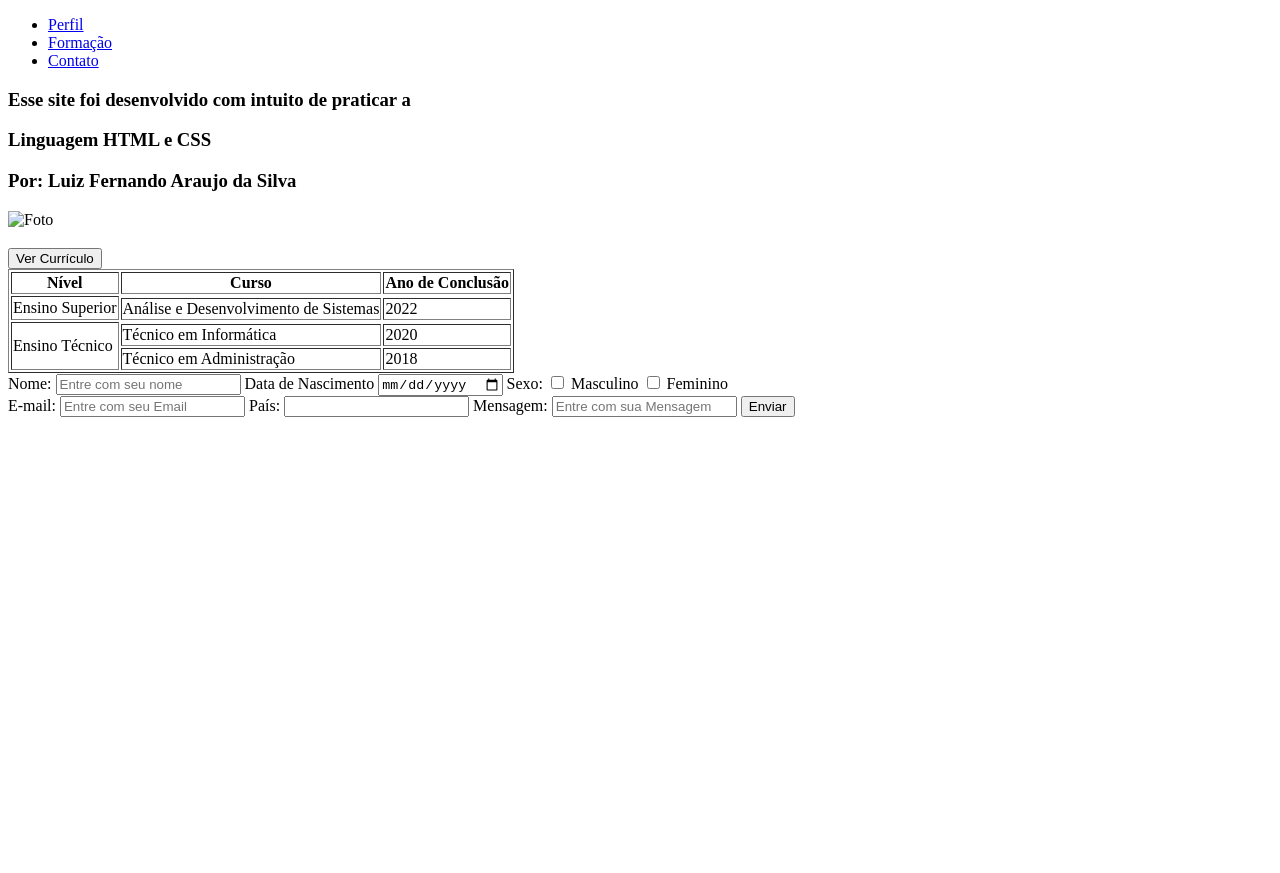
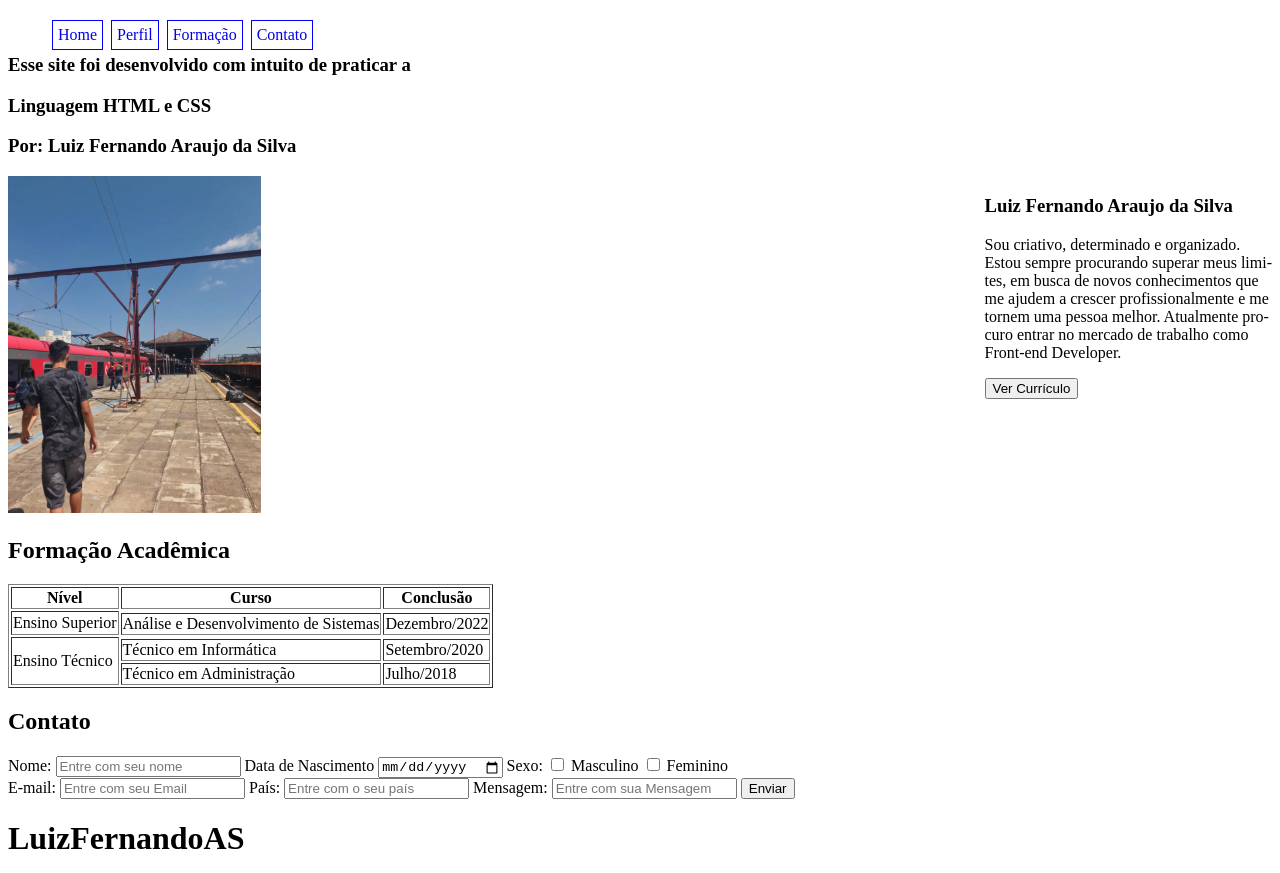
Before and after one commit to LuizFernandoAS/OnePage, a plain HTML site: page index.html in a window 1280 px wide. Shown: the top 873 px of the page. Before the commit the page ends 800 px from the top, so only its background shows below. Drawn offline with Linux system fonts and the light colour scheme.

Commit message:
Iniciando o CSS

```diff
--- a/index.html
+++ b/index.html
@@ -3,12 +3,12 @@
 <head>
     <meta charset="UTF-8">
     <meta name="viewport" content="width=device-width, initial-scale=1.0">
+    <link type="text/css" rel="stylesheet" href="style-index.css"/>
     <title>OnePage | Portfólio</title>
 </head>
 <body>
     <main>
-        <section>
-
+        <section id="home">
             <!-- Menu -->
             <header>
                 <div id=logotipo>
@@ -16,41 +16,48 @@
                 </div>
                 <nav>
                     <ul>
+                        <li><a href="index.html#home">Home</a></li>
                         <li><a href="index.html#perfil">Perfil</a></li>
                         <li><a href="index.html#formacao">Formação</a></li>
                         <li><a href="index.html#contato">Contato</a></li>
                     </ul>
                 </nav>
             </header>
-
+            <article>
             <!-- Mensagem no Centro -->
-            <article>
                     <h3>Esse site foi desenvolvido com intuito de praticar a</h3>
                     <h1>Linguagem HTML e CSS</h1>
-            </article>
 
             <!-- Mensagem em Baixo -->
             <h3>Por: Luiz Fernando Araujo da Silva</h3>
+            </article>
         </section>
 
         <!-- Perfil -->
         <section id="perfil">
-            <img src="#" alt="Foto">
+            <img src="img/foto-perfil.jpg" alt="Foto">
             <article>
-                <h1></h1>
-                <p></p>
+                <h1>Luiz Fernando Araujo da Silva</h1>
+                <p>Sou criativo, determinado e organizado. <br>
+                    Estou sempre procurando superar meus limi- <br>
+                    tes, em busca de novos conhecimentos que <br>
+                    me ajudem a crescer profissionalmente e me <br>
+                    tornem uma pessoa melhor. Atualmente pro- <br>
+                    curo entrar no mercado de trabalho como <br>
+                    Front-end Developer.</p>
                 <button> Ver Currículo </button>
             </article>
         </section>
 
         <!--Tabela Formação-->
         <section id="formacao">
+            <h1>Formação Acadêmica</h1>
             <table border="1">
                 <thead>
 
                     <th>Nível</th>
                     <th>Curso</th>
-                    <th>Ano de Conclusão</th>
+                    <th>Conclusão</th>
 
                 </thead>
 
@@ -62,7 +69,7 @@
                     </tr>
                     <tr>
                     <td>Análise e Desenvolvimento de Sistemas</td>
-                    <td>2022</td>
+                    <td>Dezembro/2022</td>
                     </tr>
 
                     <!-- Ensino Técnico -->
@@ -71,11 +78,11 @@
                     </tr>
                     <tr>
                         <td>Técnico em Informática</td>
-                        <td>2020</td>
+                        <td>Setembro/2020</td>
                     </tr>
                     <tr>
                         <td>Técnico em Administração</td>
-                        <td>2018</td>
+                        <td>Julho/2018</td>
                     </tr>
                 </tbody>
             </table>
@@ -83,6 +90,7 @@
 
         <!--Contato-->
         <section id="contato">
+            <h1>Contato</h1>
             <form method="GET" action="">
                 <label>Nome:</label>
                 <input type="text" placeholder="Entre com seu nome" required>
@@ -99,7 +107,7 @@
 
                 <label>País:</label>
 
-                <input list="país">
+                <input list="país" placeholder="Entre com o seu país">
                 <datalist id="país">
                     <option value="Brasil">
                     <option value="Canadá">
@@ -108,14 +116,17 @@
 
                 <label>Mensagem:</label>
                 <input type="text" placeholder="Entre com sua Mensagem" required>
+                <button>Enviar</button>
 
-                <button>Enviar</button>
             </form>
 
         </section>
     </main>
     <footer>
-
+        <h1>LuizFernandoAS</h1>
+        <a href="https://www.linkedin.com/in/luiz-fernando-as"><img src="#" alt="Linkedin"></a>
+        <a href="https://github.com/LuizFernandoAS"><img src="#" alt="GitHub"></a>
+        <a href="index.html#home">Voltar para Cima</a>
     </footer>
 
 </body>
--- /dev/null
+++ b/style-index.css
@@ -0,0 +1,13 @@
+nav ul li{  list-style: none;
+            float: left;
+            margin: 4px;
+            padding: 5px;
+            border: 1px solid blue;
+}
+
+a{ text-decoration: none; }
+
+article{ clear: left; }
+
+#perfil img{ width: 20%; }
+#perfil article{ float: right; }
```
Also changed, not shown: img/foto-perfil.jpg (added). Lines whose indentation alone changed are shown as unchanged.
